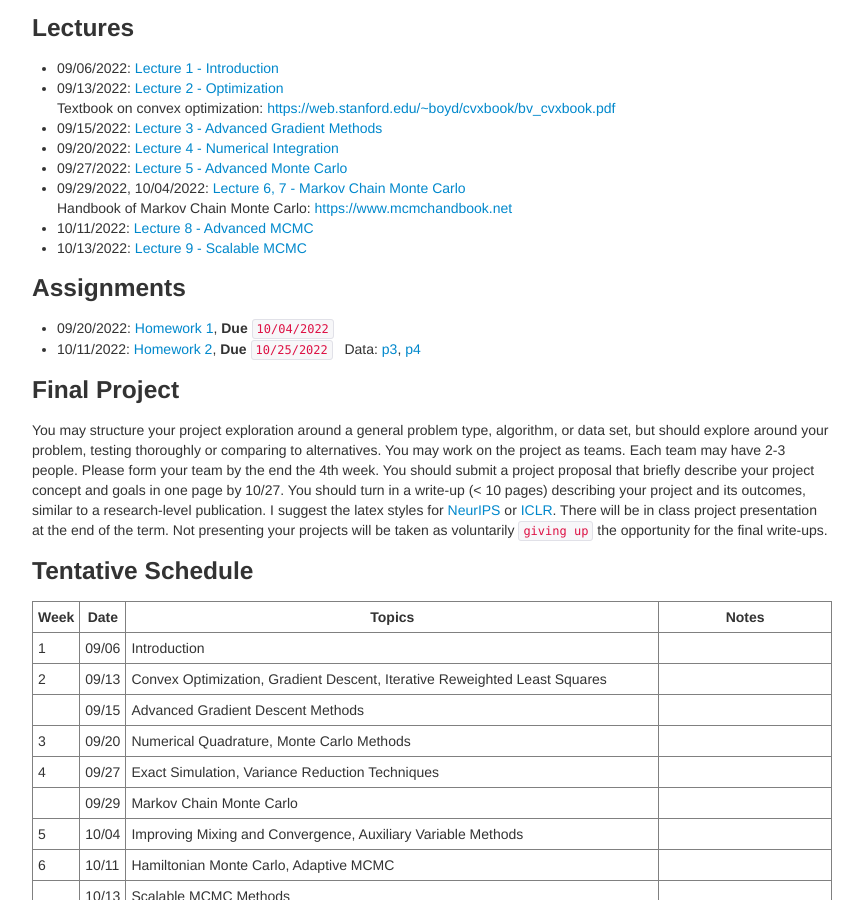
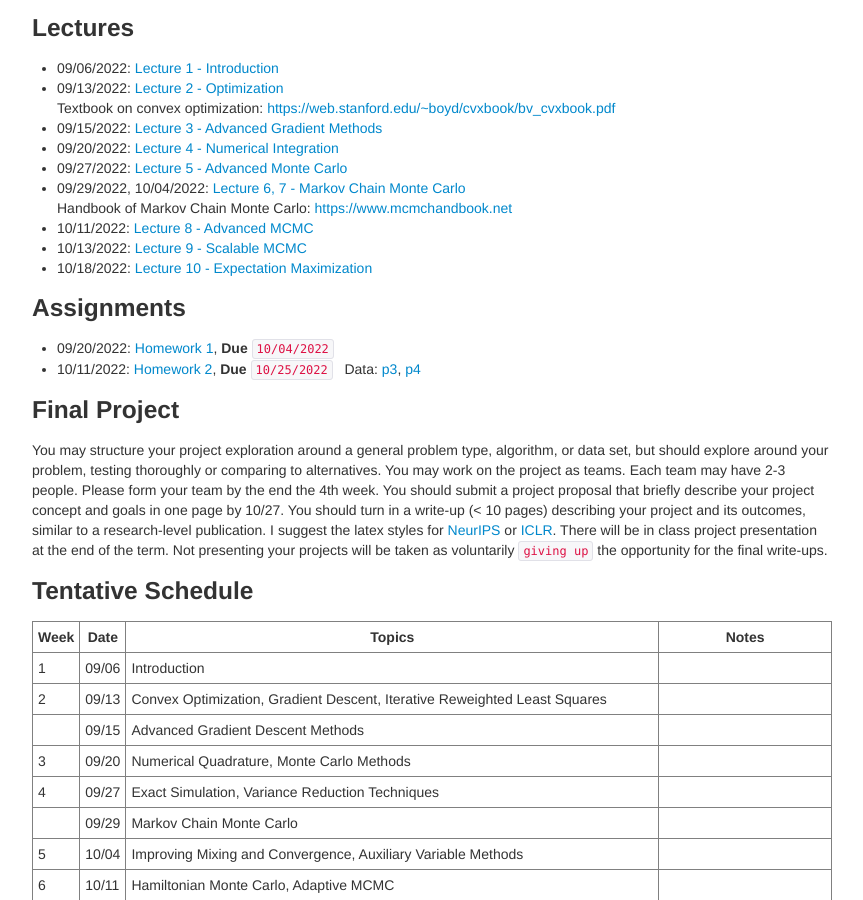
Before and after one commit to zcrabbit/zcrabbit.github.io, a Jekyll site: the page built from courses/smcm-f22.md, in a window 1280 px wide and 900 px high, scrolled down 1085 px. Shown: the whole window, without its empty margins (208-1071 px from the left). Built offline with Jekyll 4.4.1, drawn with Linux system fonts in a browser that asks for light colours.

Commit message:
lecture 10 out

```diff
--- a/courses/smcm-f22.md
+++ b/courses/smcm-f22.md
@@ -47,6 +47,7 @@ We will use python during the course. A good Python tutorial is available at <ht
   Handbook of Markov Chain Monte Carlo: <https://www.mcmchandbook.net>
 - 10/11/2022: [Lecture 8 - Advanced MCMC]({{sites.baseurl}}/static/slides/smcm_fall22/lec08.pdf)
 - 10/13/2022: [Lecture 9 - Scalable MCMC]({{sites.baseurl}}/static/slides/smcm_fall22/lec09.pdf)
+- 10/18/2022: [Lecture 10 - Expectation Maximization]({{sites.baseurl}}/static/slides/smcm_fall22/lec10.pdf)
 
 ### Assignments
 - 09/20/2022: [Homework 1]({{sites.baseurl}}/static/slides/smcm_fall22/hw01.pdf), **Due** `10/04/2022`
```
Also changed, not shown: 3 other files.
